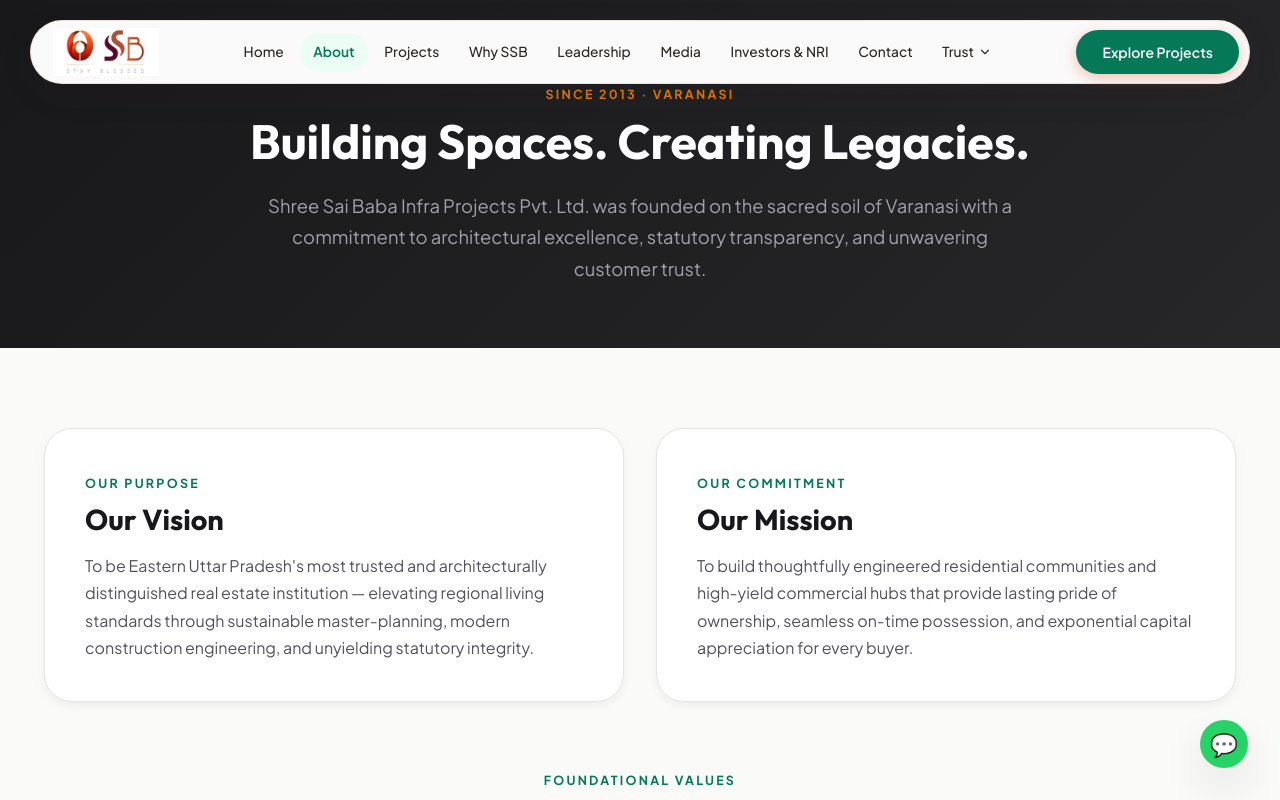
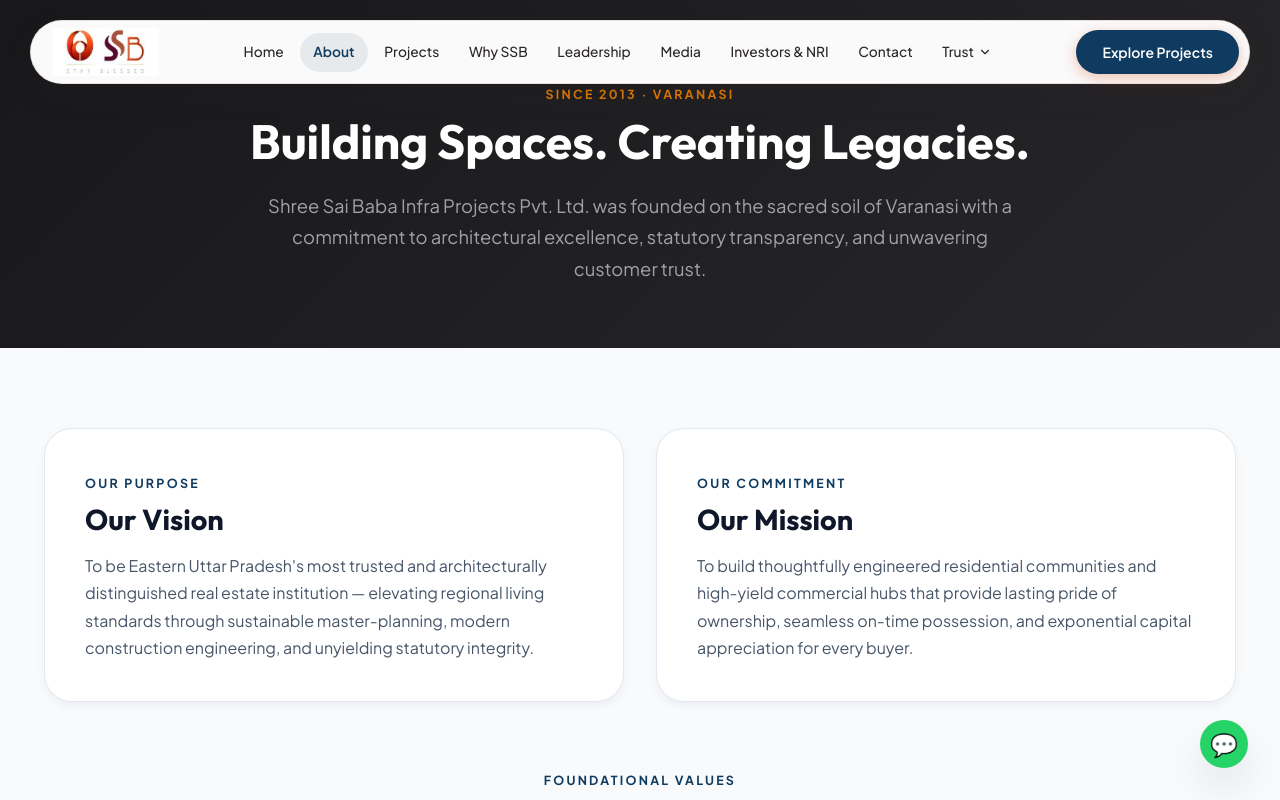
Before and after one commit to Anay8255/ssb-project, a React (Vite) app: page /#/about in a window 1280 px wide. Shown: the top 800 px of the page. Built offline with nearby package versions, Linux system fonts and the light colour scheme; the HTML template or start-up script is replaced by a standard one.

Commit message:
feat: initialize design tokens, core stylesheets, and base UI components for project visualization

```diff
--- a/src/components/home/PresenceMap.jsx
+++ b/src/components/home/PresenceMap.jsx
@@ -34,12 +34,12 @@
             width: 32px;
             height: 32px;
             border-radius: 50% 50% 50% 0;
-            background: #047857;
+            background: #0F3B60;
             transform: rotate(-45deg);
             display: flex;
             align-items: center;
             justify-content: center;
-            box-shadow: 0 4px 12px rgba(4, 120, 87, 0.45);
+            box-shadow: 0 4px 12px rgba(15, 59, 96, 0.45);
             border: 2px solid #FFFFFF;
           ">
             <div style="width: 10px; height: 10px; background: #FFFFFF; border-radius: 50%;"></div>
@@ -54,7 +54,7 @@
       const varanasiMarker = L.marker([25.3176, 82.9739], { icon: customIcon }).addTo(map);
       varanasiMarker.bindPopup(`
         <div style="font-family: 'Plus Jakarta Sans', sans-serif; padding: 4px;">
-          <strong style="color: #047857; font-size: 1.05rem;">Varanasi (Headquarters)</strong><br>
+          <strong style="color: #0F3B60; font-size: 1.05rem;">Varanasi (Headquarters)</strong><br>
           <span style="font-size: 0.85rem; color: #18181B;">• Sai Gaon (Residential)<br>• Shree Sai City Group Housing<br>• Shree Sai City EWS / PMAY</span>
         </div>
       `);
@@ -63,7 +63,7 @@
       const lucknowMarker = L.marker([26.8467, 80.9462], { icon: customIcon }).addTo(map);
       lucknowMarker.bindPopup(`
         <div style="font-family: 'Plus Jakarta Sans', sans-serif; padding: 4px;">
-          <strong style="color: #047857; font-size: 1.05rem;">Lucknow (New Expansion)</strong><br>
+          <strong style="color: #0F3B60; font-size: 1.05rem;">Lucknow (New Expansion)</strong><br>
           <span style="font-size: 0.85rem; color: #18181B;">• Pratham (Commercial & Mixed-Use)</span>
         </div>
       `);
--- a/src/styles/design-tokens.css
+++ b/src/styles/design-tokens.css
@@ -1,40 +1,63 @@
 /* ==========================================================================
-   SSB GROUP — DESIGN SYSTEM & LUXURY NON-BLUE PALETTE
-   Theme: Executive Emerald Green & Warm Champagne Gold on Pearl Linen
+   SSB GROUP — DESIGN SYSTEM & LUXURY CORPORATE PALETTE
+   Theme: Executive Royal Navy & Warm Champagne Gold on Pearl Linen
    ========================================================================== */
 
 @import url('https://fonts.googleapis.com/css2?family=Cormorant+Garamond:ital,wght@0,400;0,500;0,600;0,700;1,400;1,600&family=Plus+Jakarta+Sans:wght@300;400;500;600;700;800&family=Outfit:wght@400;500;600;700;800&display=swap');
 
 :root {
-  /* Executive Emerald Green Brand Accent */
-  --brand: #047857;
-  --brand-hover: #065F46;
-  --brand-subtle: rgba(4, 120, 87, 0.08);
-  --brand-border: rgba(4, 120, 87, 0.25);
+  /* Executive Royal Navy Brand Accent (Ultra-Professional, High Trust) */
+  --brand: #0F3B60;
+  --brand-hover: #092640;
+  --brand-subtle: rgba(15, 59, 96, 0.08);
+  --brand-border: rgba(15, 59, 96, 0.22);
 
   /* Deep Rich Obsidian Charcoal Title & Typography Tones */
-  --ink-merlot: #18181B;
-  --ink: #18181B;
-  --ink-light: #27272A;
-  --ink-muted: #52525B;
+  --ink-merlot: #0F172A;
+  --ink: #0F172A;
+  --ink-light: #1E293B;
+  --ink-muted: #475569;
 
-  /* Warm Pearl Linen & Stone Backgrounds */
-  --sand: #FAFAF9;
-  --sand-muted: #F5F5F4;
-  --sand-light: #FAFAF9;
+  /* Warm Pearl Slate & Crisp Stone Backgrounds */
+  --sand: #F8FAFC;
+  --sand-muted: #F1F5F9;
+  --sand-light: #F8FAFC;
   --surface: #FFFFFF;
-  --border: #E7E5E4;
-  --border-light: #F5F5F4;
+  --border: #E2E8F0;
+  --border-light: #F1F5F9;
 
   /* Metallic Champagne Gold & Functional Accents */
   --gold: #D97706;
   --gold-subtle: rgba(217, 119, 6, 0.1);
-  --success: #10B981;
-  --success-bg: rgba(16, 185, 129, 0.08);
+  --gold-border: rgba(217, 119, 6, 0.28);
+  --success: #0284C7;
+  --success-bg: rgba(2, 132, 199, 0.08);
   --warning: #F59E0B;
   --warning-bg: rgba(245, 158, 11, 0.08);
   --danger: #EF4444;
   --danger-bg: rgba(239, 68, 68, 0.08);
+
+  /* Full Compatibility & Sub-page Aliases */
+  --color-primary: var(--brand);
+  --color-primary-dark: var(--brand-hover);
+  --color-primary-subtle: var(--brand-subtle);
+  --color-gold: var(--gold);
+  --color-gold-border: var(--gold-border);
+  --color-gold-subtle: var(--gold-subtle);
+  --color-gold-light: #FBBF24;
+  --color-gold-dark: #B45309;
+  --color-success: var(--success);
+  --color-success-subtle: var(--success-bg);
+  --color-warning: var(--warning);
+  --color-warning-subtle: var(--warning-bg);
+  --color-danger: var(--danger);
+  --color-border: var(--border);
+  --color-border-subtle: var(--border-light);
+  --color-bg: var(--sand-muted);
+  --color-surface: var(--surface);
+  --color-text-main: var(--ink);
+  --color-text-title: var(--ink-merlot);
+  --color-text-muted: var(--ink-muted);
 
   /* Typography Scale */
   --font-serif: 'Cormorant Garamond', Georgia, serif;
@@ -42,12 +65,13 @@
   --font-body: 'Plus Jakarta Sans', -apple-system, BlinkMacSystemFont, sans-serif;
 
   /* Elevation Shadows */
-  --shadow-xs: 0 1px 3px rgba(24, 24, 27, 0.04);
-  --shadow-sm: 0 4px 10px rgba(24, 24, 27, 0.05);
-  --shadow-md: 0 10px 25px rgba(24, 24, 27, 0.07);
-  --shadow-lg: 0 20px 40px rgba(24, 24, 27, 0.09);
-  --shadow-pill: 0 8px 30px rgba(24, 24, 27, 0.08);
-  --shadow-brand: 0 10px 24px -4px rgba(4, 120, 87, 0.35);
+  --shadow-xs: 0 1px 3px rgba(15, 23, 42, 0.04);
+  --shadow-sm: 0 4px 10px rgba(15, 23, 42, 0.05);
+  --shadow-md: 0 10px 25px rgba(15, 23, 42, 0.07);
+  --shadow-lg: 0 20px 40px rgba(15, 23, 42, 0.09);
+  --shadow-xl: 0 20px 40px rgba(15, 23, 42, 0.12);
+  --shadow-pill: 0 8px 30px rgba(15, 23, 42, 0.08);
+  --shadow-brand: 0 10px 24px -4px rgba(15, 59, 96, 0.35);
 
   /* Radii */
   --r-sm: 8px;
@@ -55,12 +79,19 @@
   --r-lg: 20px;
   --r-xl: 28px;
   --r-pill: 9999px;
+  --radius-sm: var(--r-sm);
+  --radius-md: var(--r-md);
+  --radius-lg: var(--r-lg);
+  --radius-xl: var(--r-xl);
+  --radius-full: var(--r-pill);
 
   /* Transitions */
   --ease: cubic-bezier(0.16, 1, 0.3, 1);
   --dur-fast: 150ms;
   --dur-norm: 250ms;
   --dur-smooth: 400ms;
+  --transition-fast: var(--dur-fast) var(--ease);
+  --transition-normal: var(--dur-norm) var(--ease);
 
   --max-w: 1240px;
 }
@@ -165,7 +196,7 @@
 
 .btn-primary:hover {
   background: var(--brand-hover);
-  box-shadow: 0 12px 28px -2px rgba(4, 120, 87, 0.45);
+  box-shadow: 0 12px 28px -2px rgba(15, 59, 96, 0.45);
 }
 
 .btn-ink {
--- a/src/styles/main.css
+++ b/src/styles/main.css
@@ -80,9 +80,9 @@
   background: rgba(220, 90, 50, 0.05);
 }
 
-/* Active Nav Item (Soft Emerald Tint) */
+/* Active Nav Item */
 .nav-link.active {
-  background: #ECFDF5;
+  background: var(--brand-subtle);
   color: var(--brand);
   font-weight: 600;
 }
@@ -315,10 +315,10 @@
   60% { transform: translate(-50%, -5px); }
 }
 
-/* 3. EXACT STATS STRIP WITH EXECUTIVE EMERALD GRADIENT & SERIF COUNTING NUMBERS */
+/* 3. EXACT STATS STRIP WITH EXECUTIVE ROYAL NAVY GRADIENT & SERIF COUNTING NUMBERS */
 .stats-strip-terracotta {
   position: relative;
-  background: linear-gradient(90deg, #047857 0%, #065F46 40%, #044E38 80%, #023A29 100%);
+  background: linear-gradient(90deg, #0A192F 0%, #0F2942 40%, #15324D 80%, #1A3F63 100%);
   padding: 4.5rem 0;
   color: #FFFFFF;
   overflow: hidden;
@@ -959,7 +959,7 @@
   bottom: 0;
   left: 50%;
   width: 3px;
-  background: rgba(4, 120, 87, 0.2);
+  background: rgba(15, 59, 96, 0.2);
   transform: translateX(-50%);
   border-radius: 99px;
   z-index: 1;
@@ -971,8 +971,8 @@
   left: 50%;
   width: 3px;
   height: 0%;
-  background: linear-gradient(180deg, #047857 0%, #065F46 70%, #10B981 100%);
-  box-shadow: 0 0 12px rgba(4, 120, 87, 0.7);
+  background: linear-gradient(180deg, #0F3B60 0%, #1E3A8A 70%, #0284C7 100%);
+  box-shadow: 0 0 12px rgba(15, 59, 96, 0.6);
   transform: translateX(-50%);
   border-radius: 99px;
   z-index: 2;
@@ -1022,17 +1022,17 @@
   height: 16px;
   border-radius: 50%;
   background: #FFFFFF;
-  border: 3px solid #047857;
-  box-shadow: 0 0 8px rgba(4, 120, 87, 0.3);
+  border: 3px solid var(--brand);
+  box-shadow: 0 0 8px rgba(15, 59, 96, 0.3);
   transition: all 0.4s ease;
   cursor: pointer;
 }
 
 .timeline-item.active .timeline-dot,
 .timeline-item.revealed .timeline-dot {
-  background: #047857;
+  background: var(--brand);
   border-color: #FFFFFF;
-  box-shadow: 0 0 16px rgba(4, 120, 87, 0.8), 0 0 0 5px rgba(4, 120, 87, 0.18);
+  box-shadow: 0 0 16px rgba(15, 59, 96, 0.8), 0 0 0 5px rgba(15, 59, 96, 0.18);
   transform: scale(1.25);
 }
 
@@ -1041,7 +1041,7 @@
   width: 32px;
   height: 32px;
   border-radius: 50%;
-  border: 2px solid rgba(4, 120, 87, 0.6);
+  border: 2px solid rgba(15, 59, 96, 0.6);
   opacity: 0;
   transform: scale(0.5);
   transition: all 0.4s ease;
@@ -1062,7 +1062,7 @@
   border-radius: 18px;
   padding: 1.8rem 2.2rem;
   box-shadow: 0 12px 35px rgba(24, 24, 27, 0.06);
-  border: 1px solid rgba(4, 120, 87, 0.1);
+  border: 1px solid rgba(15, 59, 96, 0.12);
   transition: transform 0.35s ease, box-shadow 0.35s ease, border-color 0.35s ease;
   display: inline-block;
   width: 100%;
@@ -1070,7 +1070,7 @@
 }
 
 .timeline-item.active .timeline-content {
-  border-color: rgba(4, 120, 87, 0.35);
+  border-color: rgba(15, 59, 96, 0.35);
   box-shadow: 0 16px 40px rgba(24, 24, 27, 0.09);
 }
 
@@ -1098,7 +1098,7 @@
   font-family: 'Cormorant Garamond', Georgia, serif;
   font-size: 1.85rem;
   font-weight: 700;
-  color: #047857;
+  color: var(--brand);
   line-height: 1;
 }
 
@@ -1113,11 +1113,11 @@
 }
 
 .timeline-status-badge.completed {
-  background: #064E3B;
+  background: #092640;
 }
 
 .timeline-status-badge.in-progress {
-  background: #047857;
+  background: var(--brand);
 }
 
 .timeline-status-badge.upcoming {
@@ -1195,8 +1195,8 @@
   width: 260px;
   height: 260px;
   background-image:
-    linear-gradient(to right, rgba(4, 120, 87, 0.08) 1px, transparent 1px),
-    linear-gradient(to bottom, rgba(4, 120, 87, 0.08) 1px, transparent 1px);
+    linear-gradient(to right, rgba(15, 59, 96, 0.06) 1px, transparent 1px),
+    linear-gradient(to bottom, rgba(15, 59, 96, 0.06) 1px, transparent 1px);
   background-size: 24px 24px;
   pointer-events: none;
   z-index: 1;
@@ -1209,8 +1209,8 @@
   width: 260px;
   height: 260px;
   background-image:
-    linear-gradient(to right, rgba(4, 120, 87, 0.08) 1px, transparent 1px),
-    linear-gradient(to bottom, rgba(4, 120, 87, 0.08) 1px, transparent 1px);
+    linear-gradient(to right, rgba(15, 59, 96, 0.06) 1px, transparent 1px),
+    linear-gradient(to bottom, rgba(15, 59, 96, 0.06) 1px, transparent 1px);
   background-size: 24px 24px;
   pointer-events: none;
   z-index: 1;
@@ -1277,7 +1277,7 @@
   border-radius: 50%;
   background: var(--brand);
   border: 4px solid #FFFFFF;
-  box-shadow: 0 12px 32px rgba(4, 120, 87, 0.45);
+  box-shadow: 0 12px 32px rgba(15, 59, 96, 0.45);
   display: flex;
   align-items: center;
   justify-content: center;
@@ -1506,7 +1506,7 @@
 .roma-know-more-btn:hover {
   background: var(--brand-hover);
   transform: translateY(-2px);
-  box-shadow: 0 12px 28px -2px rgba(4, 120, 87, 0.45);
+  box-shadow: 0 12px 28px -2px rgba(15, 59, 96, 0.45);
 }
 
 .roma-know-more-btn .arrow-icon {
@@ -1624,7 +1624,7 @@
   font-weight: 800;
   letter-spacing: 0.12em;
   text-transform: uppercase;
-  box-shadow: 0 4px 12px rgba(4, 120, 87, 0.35);
+  box-shadow: 0 4px 12px rgba(15, 59, 96, 0.35);
 }
 
 .roma-spotlight-stats {
@@ -1662,7 +1662,7 @@
 
 /* 2. "Find Your Dream Home" Callout Banner */
 .roma-dream-home-banner {
-  background: linear-gradient(135deg, #047857 0%, #065F46 100%);
+  background: linear-gradient(135deg, #0A192F 0%, #0F3B60 50%, #1E3A8A 100%);
   padding: 4.5rem 0;
   color: #FFFFFF;
   text-align: center;
@@ -1897,7 +1897,7 @@
 .simple-project-card:hover {
   transform: translateY(-4px);
   box-shadow: 0 16px 36px rgba(0, 0, 0, 0.08);
-  border-color: rgba(4, 120, 87, 0.25);
+  border-color: rgba(15, 59, 96, 0.25);
 }
 
 .simple-card-image {
@@ -2023,5 +2023,5 @@
 .simple-btn-outline:hover {
   border-color: var(--brand);
   color: var(--brand);
-  background: #ECFDF5;
-}
+  background: var(--brand-subtle);
+}
```
Also changed, not shown: src/components/project/MasterPlanViewer.jsx (+4 -4 lines).
